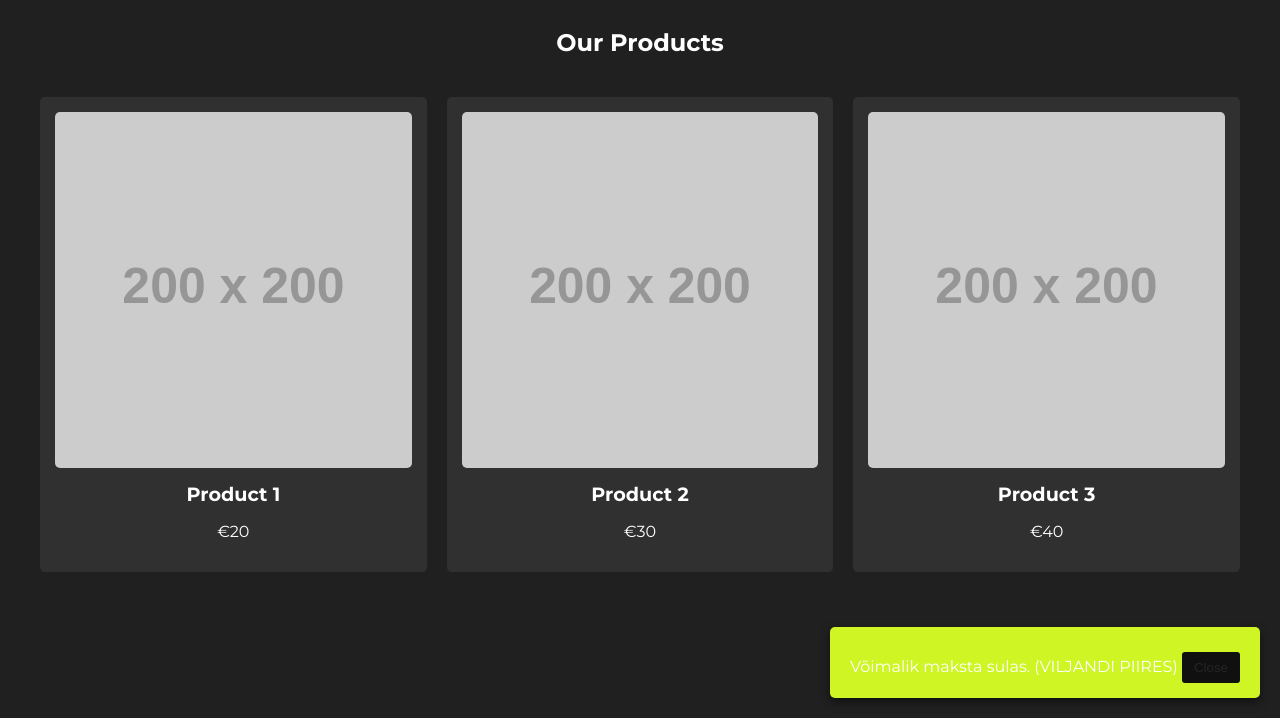
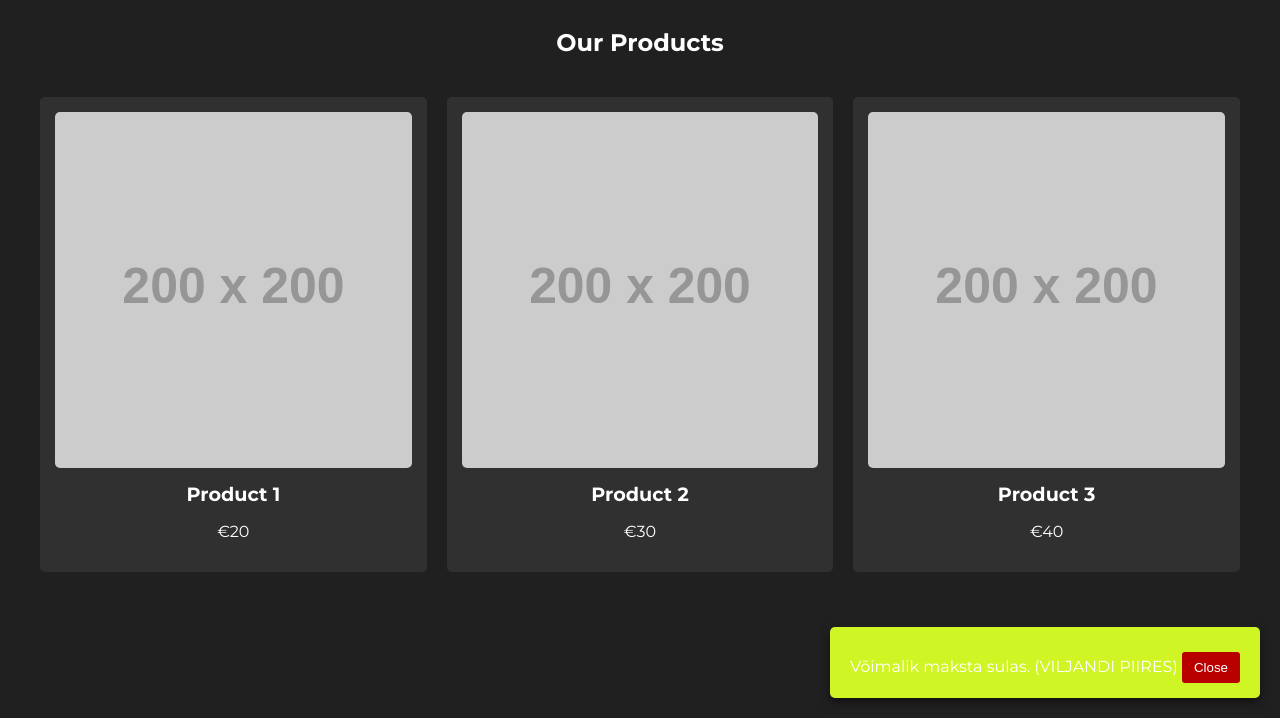
Before and after one commit to violentidk/TOP-SHOP, a plain HTML site: page index.html in a window 1280 px wide. Shown: the part 82-800 px from the top of the page. Drawn offline with Linux system fonts and the light colour scheme; placeholder pictures from the web are drawn by us.

Commit message:
Update styles.css

```diff
--- a/styles.css
+++ b/styles.css
@@ -78,8 +78,8 @@ body {
 
 .popup button {
     margin-top: 10px;
-    background-color: #101010;
-    color: #262525;
+    background-color: #b80000;
+    color: #ffffff;
     border: none;
     padding: 8px 12px;
     cursor: pointer;
```
